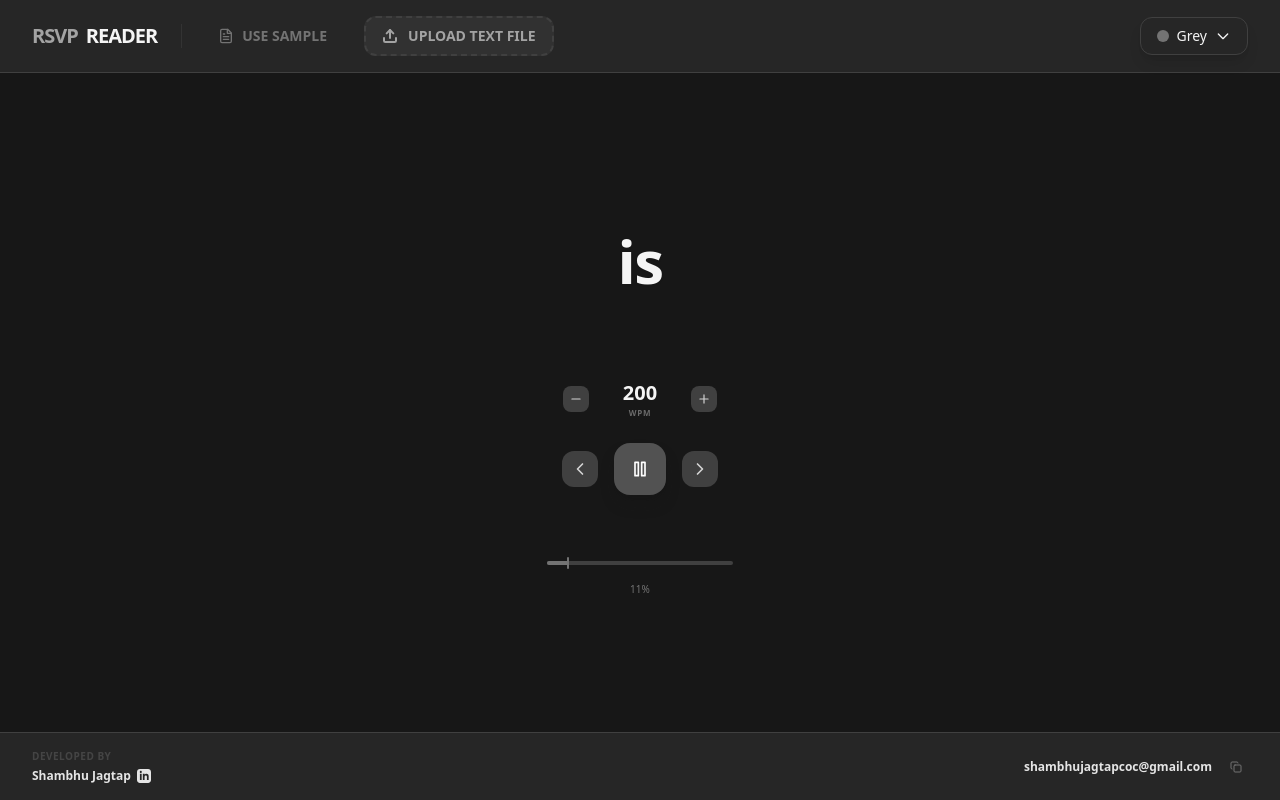
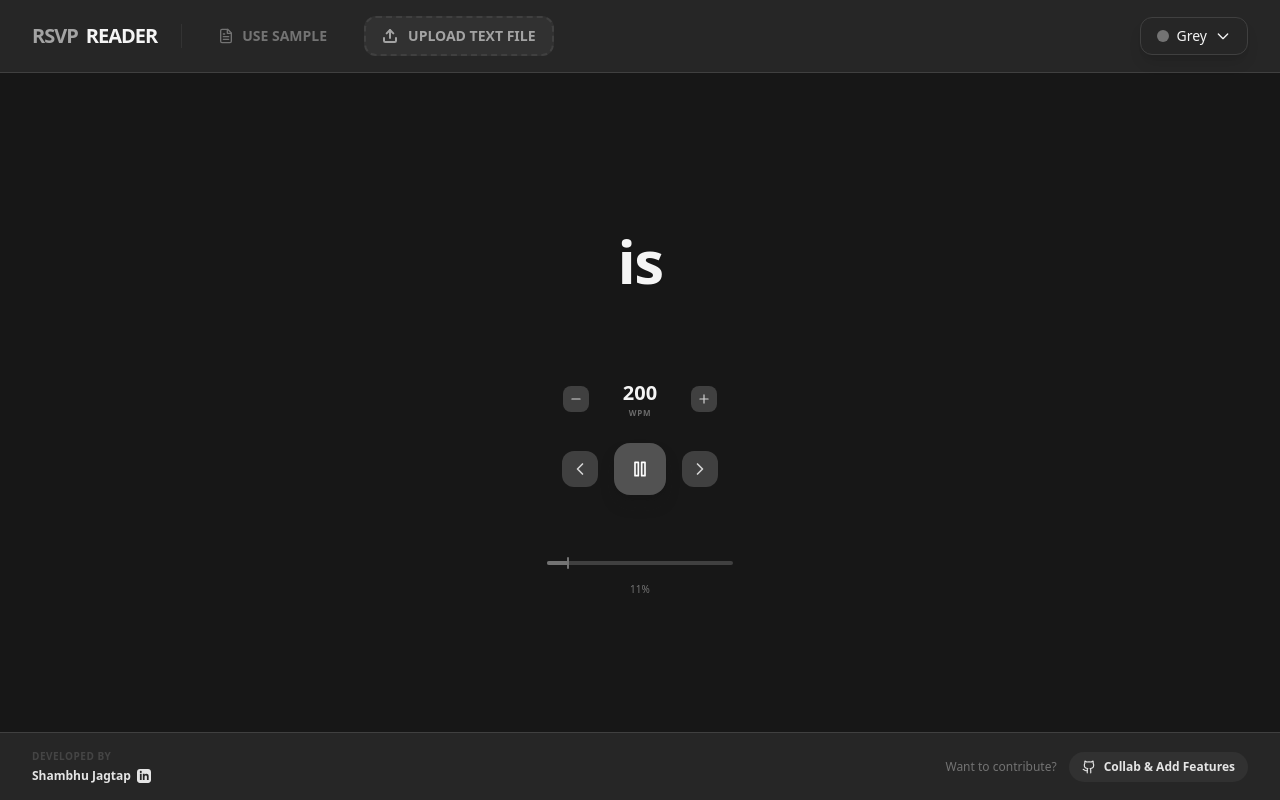
Before and after one commit to shambhuj12/rsvp, a React (Vite) app: page / in a window 1280 px wide. Built offline with nearby package versions, Linux system fonts and the light colour scheme.

Commit message:
Update footer with GitHub collaboration link

```diff
--- a/src/components/Footer.jsx
+++ b/src/components/Footer.jsx
@@ -1,18 +1,7 @@
-import React, { useState } from 'react';
-import { Mail, Copy, Check } from 'lucide-react';
+import React from 'react';
+import { Github } from 'lucide-react';
 
 const Footer = ({ currentTheme }) => {
-    const [copied, setCopied] = useState(false);
-    const email = "shambhujagtapcoc@gmail.com";
-
-    const copyToClipboard = (e) => {
-        e.preventDefault();
-        e.stopPropagation();
-        navigator.clipboard.writeText(email);
-        setCopied(true);
-        setTimeout(() => setCopied(false), 2000);
-    };
-
     return (
         <footer className={`w-full py-4 px-8 border-t ${currentTheme.border} ${currentTheme.card} transition-all duration-300`}>
             <div className="max-w-7xl mx-auto flex flex-col md:flex-row items-center justify-between gap-6">
@@ -38,27 +27,20 @@ const Footer = ({ currentTheme }) => {
                     </a>
                 </div>
 
-                {/* Feedback Section */}
+                {/* Collaboration Section */}
                 <div className="flex items-center gap-3">
-                    <div className={`text-xs font-semibold ${currentTheme.textSecondary}`}>
-                        {email}
-                    </div>
-                    <button
-                        onClick={copyToClipboard}
-                        className={`p-1.5 rounded-md hover:bg-white/5 transition-colors relative group`}
-                        title="Copy email"
+                    <span className={`text-xs ${currentTheme.textMuted}`}>
+                        Want to contribute?
+                    </span>
+                    <a
+                        href="https://github.com/shambhuj12/rsvp"
+                        target="_blank"
+                        rel="noopener noreferrer"
+                        className={`group flex items-center gap-2 text-xs font-bold ${currentTheme.textSecondary} ${currentTheme.accentHover} bg-white/5 hover:bg-white/10 px-3 py-1.5 rounded-full transition-all border border-transparent ${currentTheme.accentHover.replace('text', 'border')}`}
                     >
-                        {copied ? (
-                            <Check className="w-3 h-3 text-emerald-500" />
-                        ) : (
-                            <Copy className={`w-3 h-3 ${currentTheme.textMuted} group-hover:text-white transition-colors`} />
-                        )}
-                        {copied && (
-                            <span className="absolute -top-8 left-1/2 -translate-x-1/2 px-2 py-1 bg-emerald-500 text-[10px] text-white rounded shadow-lg animate-bounce whitespace-nowrap">
-                                Copied!
-                            </span>
-                        )}
-                    </button>
+                        <Github className="w-3.5 h-3.5" />
+                        Collab & Add Features
+                    </a>
                 </div>
             </div>
         </footer>
```
